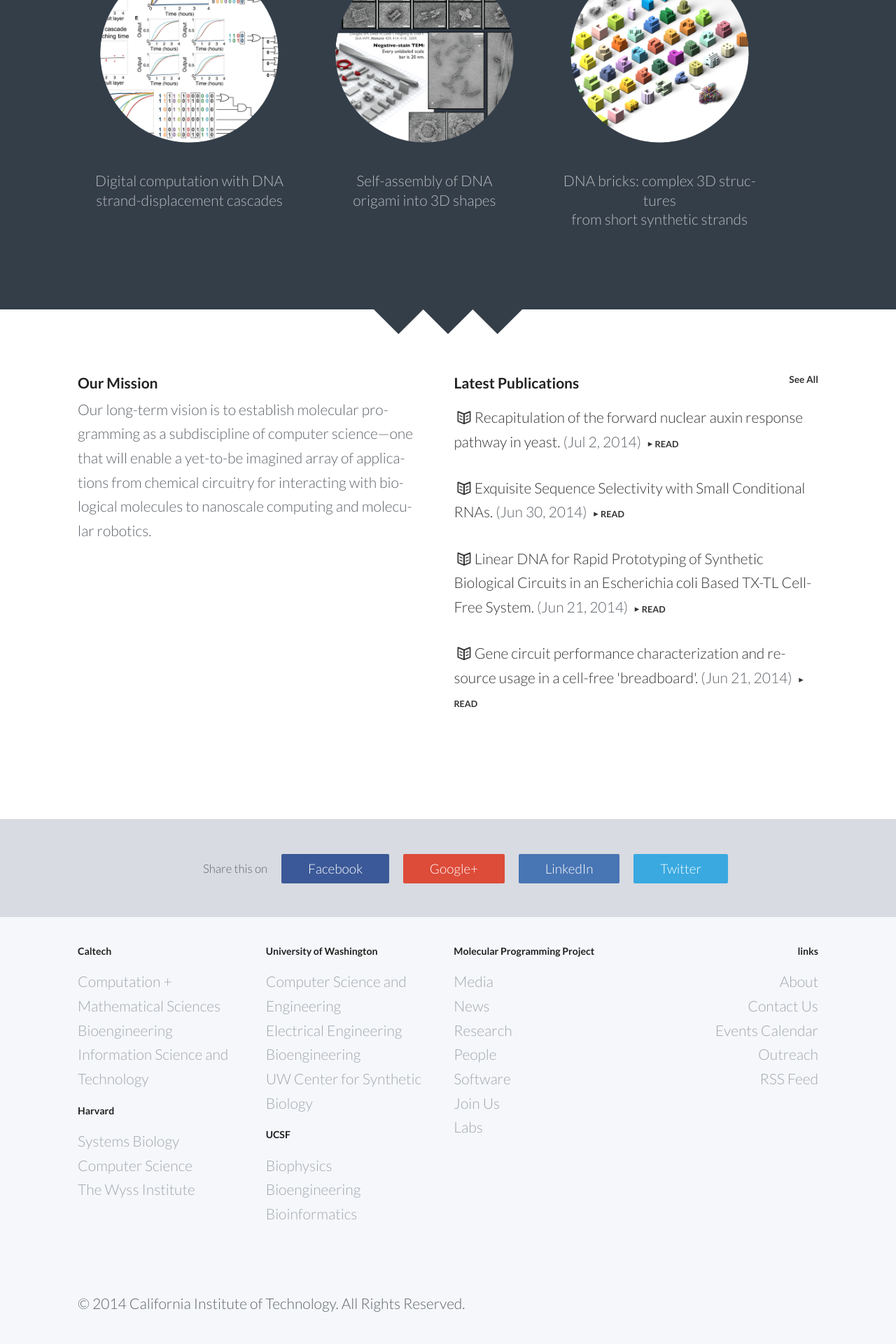
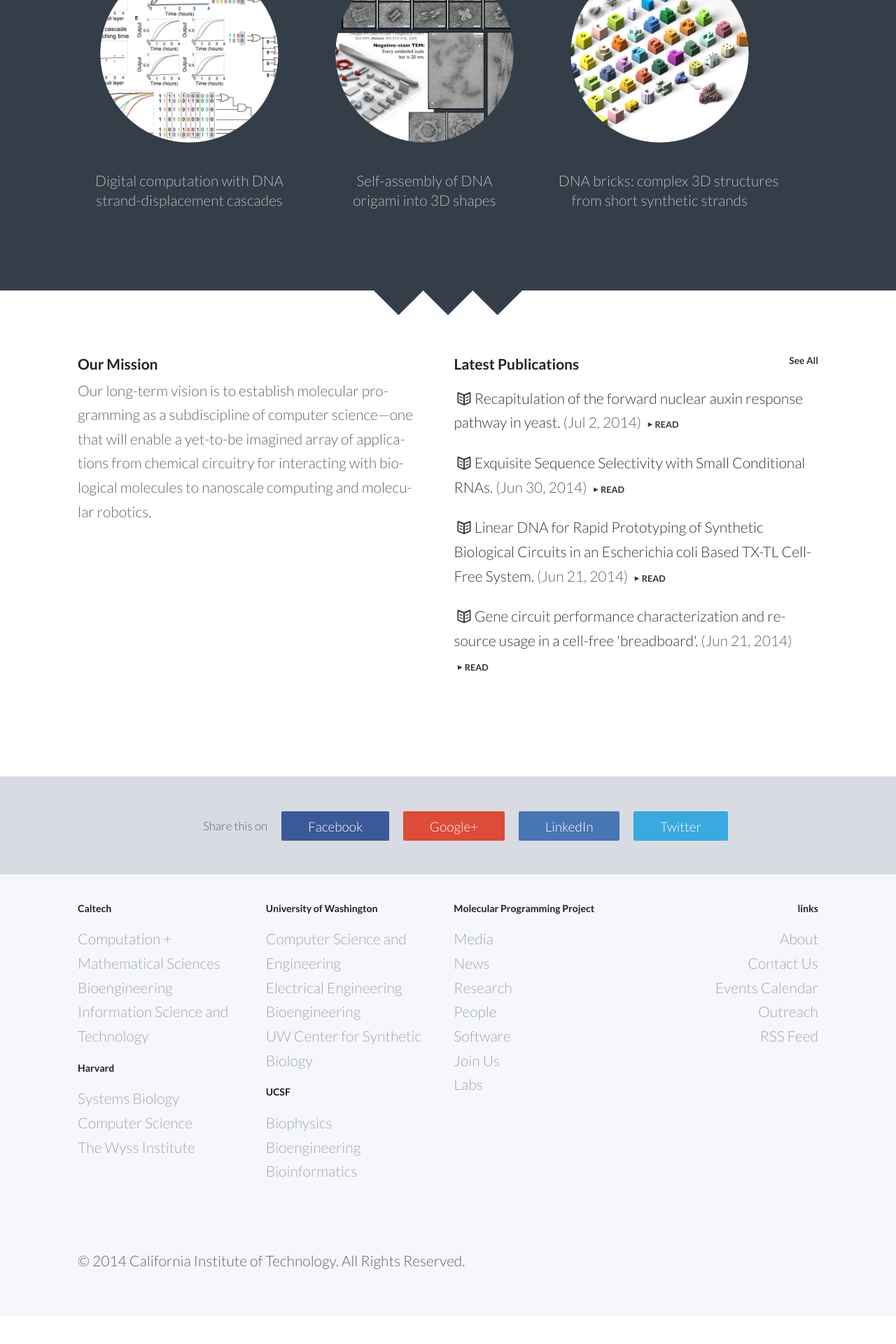
Before and after one commit to douglaslab/mpp, a Jekyll site: the page built from website/index.html, in a window 1280 px wide. Shown: the part 1418-3338 px from the top of the page at 70% size. Built offline with Jekyll 4.4.1, drawn with Linux system fonts in a browser that asks for light colours; nearby versions of some CDN libraries; the list of posts is cut into pages by our own code; after the commit the page ends 3298 px from its top, so only the background shows below that.

Commit message:
ensured the READ MORE link doesnt wrap between word and icon, added no wrap to the .centered front page text.. i think

```diff
--- a/website/assets/_sass/typography.scss
+++ b/website/assets/_sass/typography.scss
@@ -111,6 +111,7 @@ q p {
 
 .centered{
 	text-align:center;
+	white-space: nowrap;
 }
 .text-left {
 	text-align:left;
@@ -170,11 +171,13 @@ footer {
 ul#latest-publications{//front page
  list-style-type:none;padding:0;
  li {
-	margin-bottom:1.5em;
+	margin-bottom:1.1em;
+	// this is the READ MORE button
 		a.icon-right-dir{
 			font-size: 0.6em;
 			text-transform: uppercase;
 			font-weight: bold;
+			white-space: nowrap;
 			&:before{
 				margin-right: .03em;
 			}
```
